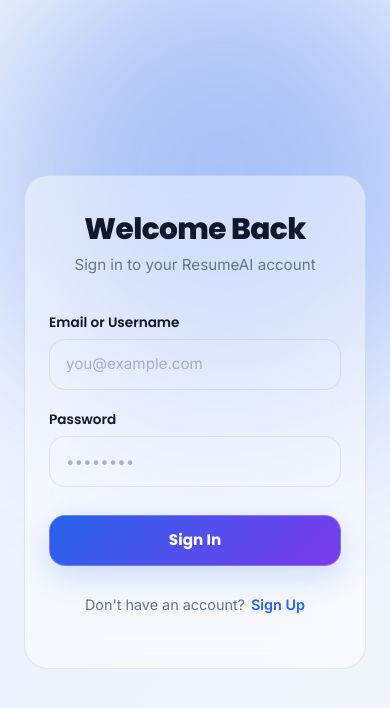
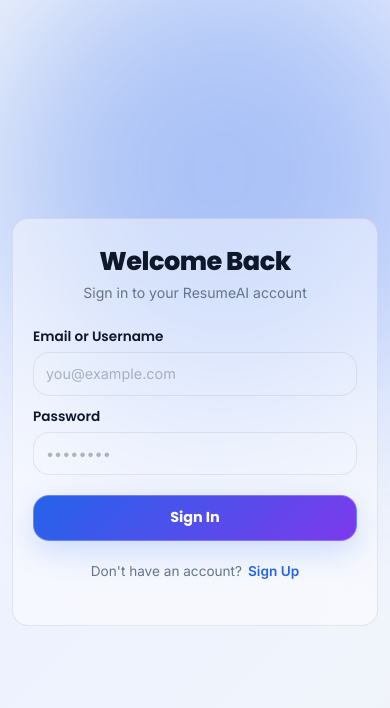
Before and after one commit to KRISHNARAJSINH0/TalentIQ, a React (Vite) app in the folder frontend/: page /login in a window 390 px wide. Shown: the top 708 px of the page. Built offline with nearby package versions, Linux system fonts and the light colour scheme.

Commit message:
fix: resolve mobile auth styling and remove vercel cleanUrls rewrite conflict

```diff
--- a/frontend/src/styles/Auth.css
+++ b/frontend/src/styles/Auth.css
@@ -6,7 +6,7 @@
   min-height: 100vh;
   display: flex;
   flex-direction: column;
-  justify-content: center;
+  justify-content: flex-start; /* Prevent top-clipping on long content/mobile */
   align-items: center;
   padding: 40px 24px;
   position: relative;
@@ -19,7 +19,7 @@
 .auth-card {
   width: 100%;
   max-width: 460px;
-  margin: 0 auto;
+  margin: auto auto; /* Centered dynamically, falls back to top-aligned on overflow */
   padding: 48px 40px;
   background: var(--glass-bg);
   backdrop-filter: blur(20px);
@@ -177,11 +177,51 @@
 }
 
 @media (max-width: 480px) {
+  .auth-page {
+    padding: 20px 12px;
+  }
+
   .auth-card {
-    padding: 36px 24px;
+    padding: 28px 20px;
+    border-radius: 16px;
+    margin: auto auto;
+  }
+
+  .auth-card-title {
+    font-size: 1.60rem;
+    margin-bottom: 6px;
+  }
+
+  .auth-card-subtitle {
+    font-size: 0.88rem;
+    margin-bottom: 24px;
+  }
+
+  .auth-form {
+    gap: 12px;
+  }
+
+  .auth-field {
+    gap: 4px;
+  }
+
+  .auth-input {
+    padding: 10px 12px;
+    font-size: 0.90rem;
+  }
+
+  .auth-submit {
+    padding: 11px;
+    font-size: 0.90rem;
   }
 
   .auth-row {
     grid-template-columns: 1fr;
+    gap: 12px;
+  }
+
+  .auth-footer {
+    margin-top: 20px;
+    font-size: 0.85rem;
   }
 }
```
Also changed, not shown: frontend/vercel.json, 1 other file (tests, documents, lock files or other folders).
